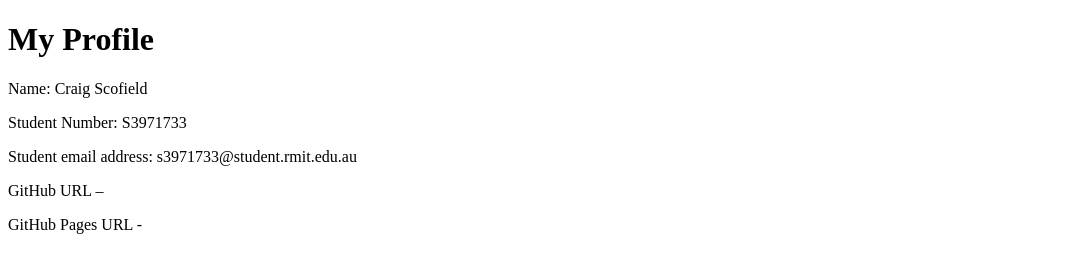
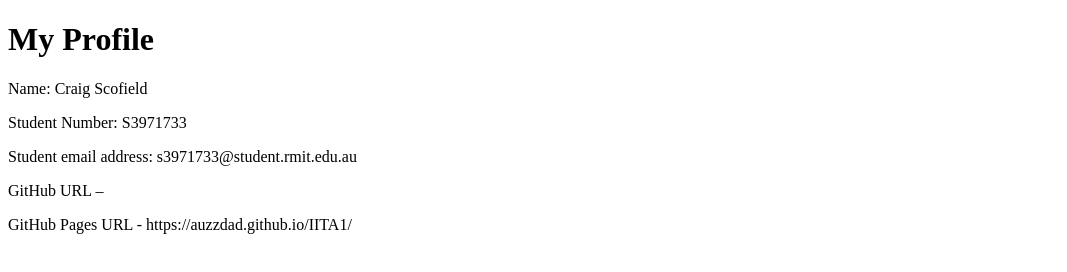
Before and after one commit to AuzzDad/IITA1, a plain HTML site: page Indel.html in a window 1280 px wide. Shown: the full height of the page, 0-1067 px from the left. Drawn offline with Linux system fonts and the light colour scheme.

Commit message:
Update Indel.html
added links

```diff
--- a/Indel.html
+++ b/Indel.html
@@ -12,7 +12,7 @@
     <p>Student Number: S3971733</p>
     <p>Student email address: s3971733@student.rmit.edu.au</p>
     <p>GitHub URL – </p>
-    <p>GitHub Pages URL - </p>
+    <p>GitHub Pages URL - https://auzzdad.github.io/IITA1/</p>
 
 
   </body>
```
